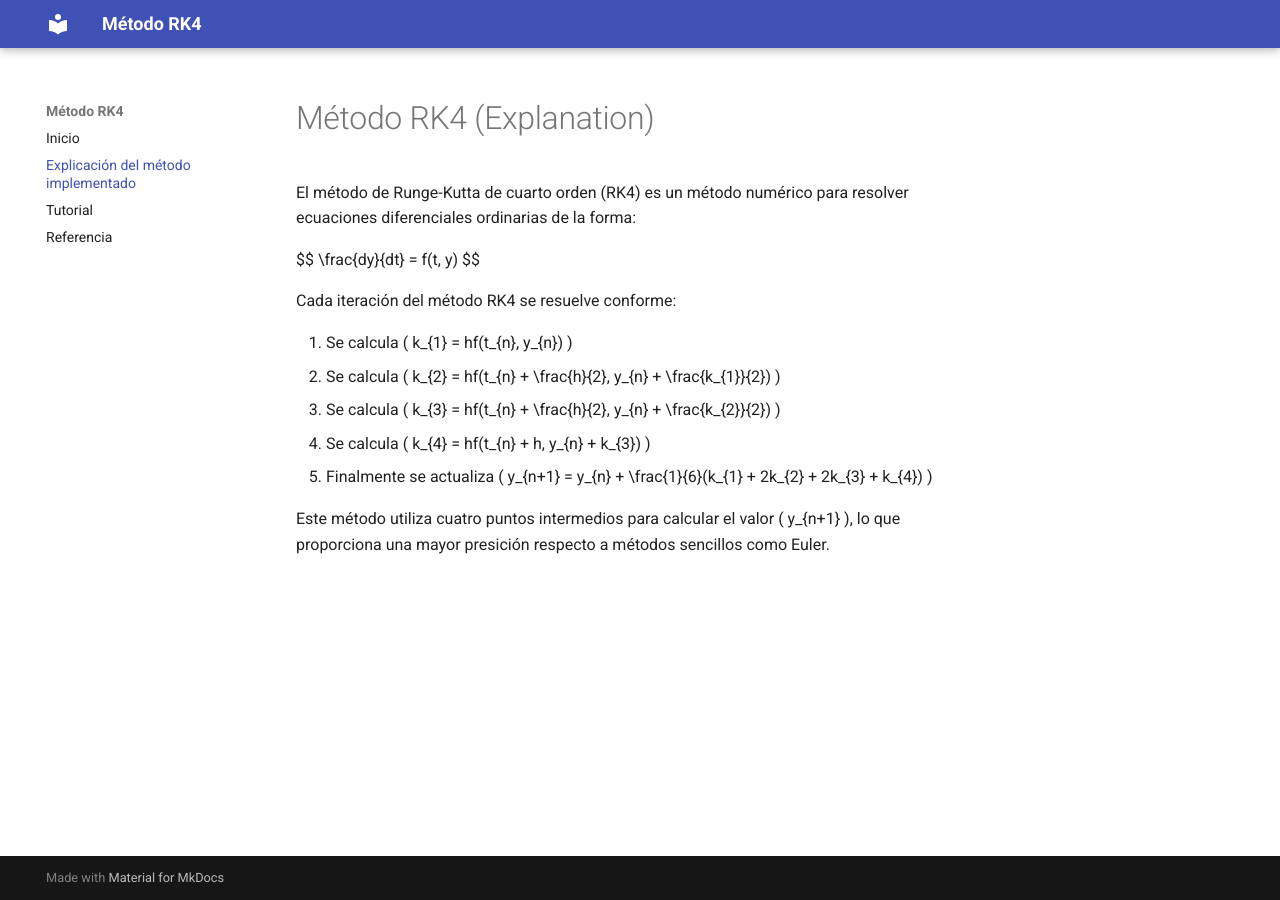
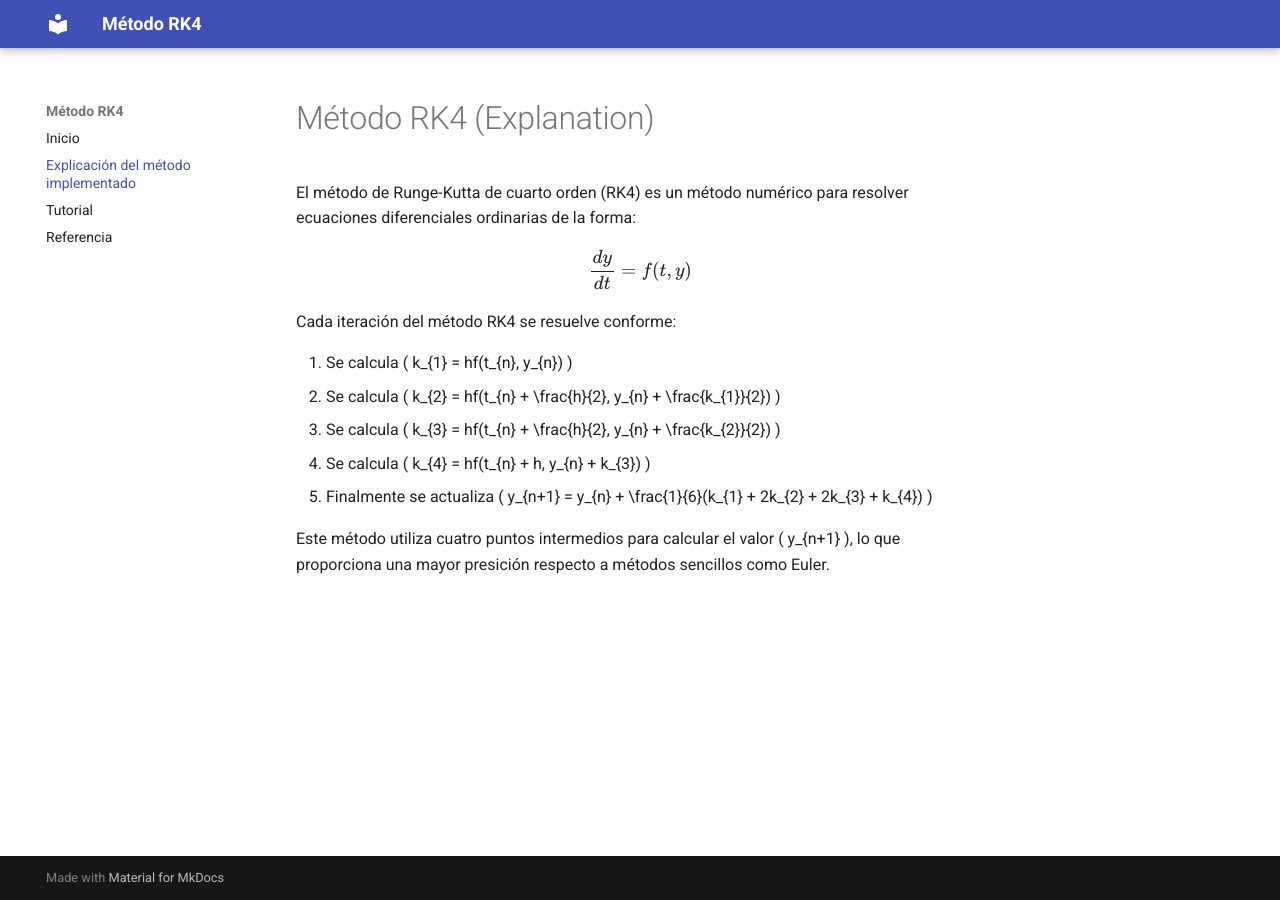
Before and after one commit to josuedelacruz19/M-todo-RK4, an MkDocs documentation site: the page built from docs/explanation.md, in a window 1280 px wide. Built offline with MkDocs 1.6.1 and Material for MkDocs 9.7.7, drawn with Linux system fonts in a browser that asks for light colours; some of the changed lines change nothing that is shown.

Commit message:
Second commit

```diff
--- a/mkdocs.yml
+++ b/mkdocs.yml
@@ -12,3 +12,6 @@ nav:
 
 plugins:
   - mkdocstrings
+
+extra_javascript:
+  - https://cdnjs.cloudflare.com/ajax/libs/mathjax/3.2.0/es5/tex-mml-chtml.js
```
